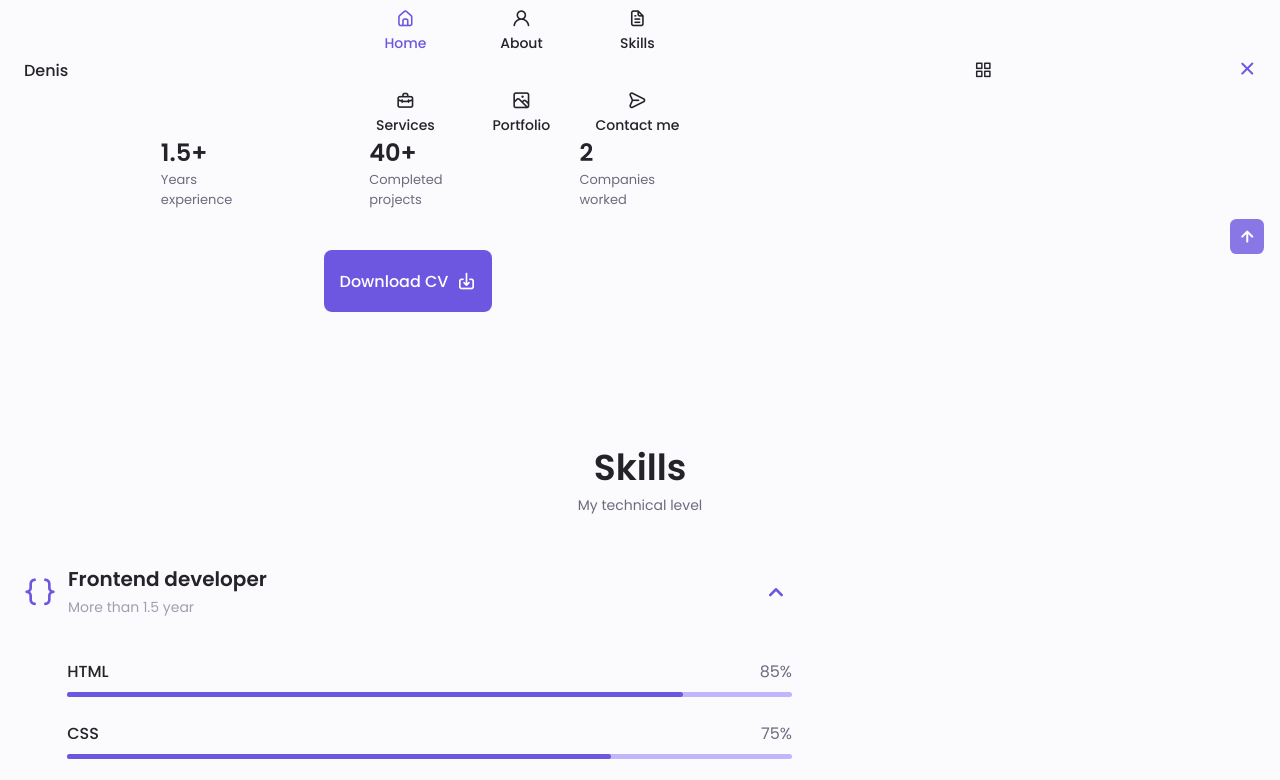
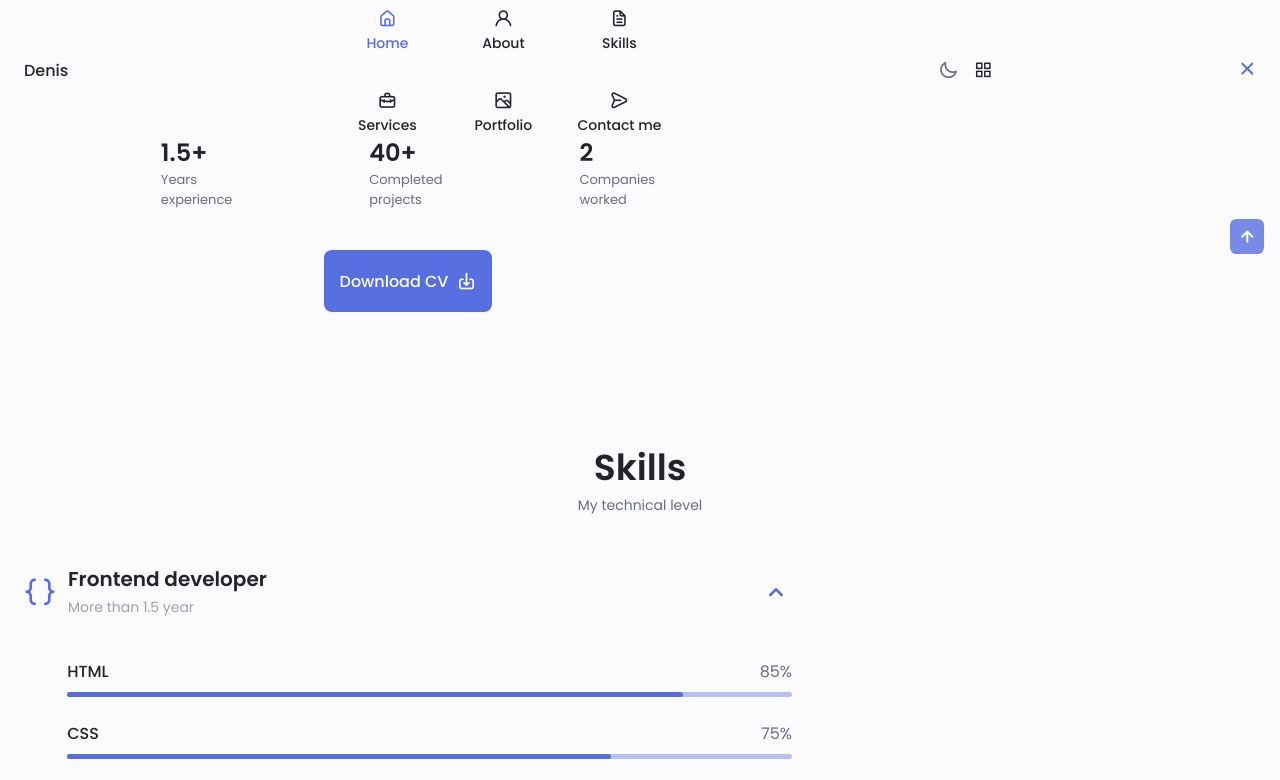
Before and after one commit to denis-rim/my-portfolio, a plain HTML site: page index.html in a window 1280 px wide. Shown: the part 706-1486 px from the top of the page. Drawn offline with nearby package versions, Linux system fonts and the light colour scheme.

Commit message:
Add dark theme functionality

```diff
--- a/assets/css/styles.css
+++ b/assets/css/styles.css
@@ -7,7 +7,7 @@
 
   /*========== Colors ==========*/
   /* Change favorite color */
-  --hue-color: 250; /*Purple 250 - Green 142 - Blue 230 - Pink 340*/
+  --hue-color: 230; /*Purple 250 - Green 142 - Blue 230 - Pink 340*/
 
   /* HSL color mode */
   --first-color: hsl(var(--hue-color), 69%, 61%);
@@ -70,8 +70,32 @@
 }
 
 /*========== Variables Dark theme ==========*/
+body.dark-theme {
+  /* HSL color mode */
+  --first-color-second: hsl(var(--hue-color), 30%, 8%);
+  --title-color: hsl(var(--hue-color), 8%, 95%);
+  --text-color: hsl(var(--hue-color), 8%, 75%);
+  --input-color: hsl(var(--hue-color), 29%, 16%);
+  --body-color: hsl(var(--hue-color), 28%, 12%);
+  --container-color: hsl(var(--hue-color), 29%, 16%);
+}
 
 /*========== Button Dark/Light ==========*/
+.nav__btns {
+  display: flex;
+  align-items: center;
+}
+
+.change-theme {
+  font-size: 1.25rem;
+  color: var(--text-color);
+  margin-right: var(--mb-1);
+  cursor: pointer;
+}
+
+.change-theme:hover {
+  color: var(--first-color);
+}
 
 /*==================== BASE ====================*/
 * {
--- a/assets/js/main.js
+++ b/assets/js/main.js
@@ -167,3 +167,37 @@ function scrollUp() {
 window.addEventListener('scroll', scrollUp);
 
 /*==================== DARK LIGHT THEME ====================*/
+const themeButton = document.getElementById('theme-button');
+const darkTheme = 'dark-theme';
+const iconTheme = 'uil-sun';
+
+// Previously selected topic (if user selected)
+const selectedTheme = localStorage.getItem('selected-theme');
+const selectedIcon = localStorage.getItem('selected-icon');
+
+// We obtain the current theme that the interface has by validating the dark-theme class
+const getCurrentTheme = () =>
+  document.body.classList.contains(darkTheme) ? 'dark' : 'light';
+const getCurrentIcon = () =>
+  themeButton.classList.contains(iconTheme) ? 'uil-moon' : 'uil-sun';
+
+// We validate if the user previously chose a topic
+if (selectedTheme) {
+  // If the validation is fulfilled, we ask what the issue was to know if we activated or deactivated the dark
+  document.body.classList[selectedTheme === 'dark' ? 'add' : 'remove'](
+    darkTheme
+  );
+  themeButton.classList[selectedIcon === 'uil-moon' ? 'add' : 'remove'](
+    iconTheme
+  );
+}
+
+// Activate / deactivate the theme manually with the button
+themeButton.addEventListener('click', () => {
+  // Add or remove the dark / icon theme
+  document.body.classList.toggle(darkTheme);
+  themeButton.classList.toggle(iconTheme);
+  // We save the theme and the current icon that the user chose
+  localStorage.setItem('selected-theme', getCurrentTheme());
+  localStorage.setItem('selected-icon', getCurrentIcon());
+});
--- a/index.html
+++ b/index.html
@@ -65,6 +65,9 @@
         </div>
 
         <div class="nav__btns">
+          <!-- Theme change button -->
+          <i class="uil uil-moon change-theme" id="theme-button"></i>
+
           <div class="nav__toggle" id="nav-toggle">
             <i class="uil uil-apps"></i>
           </div>
```
